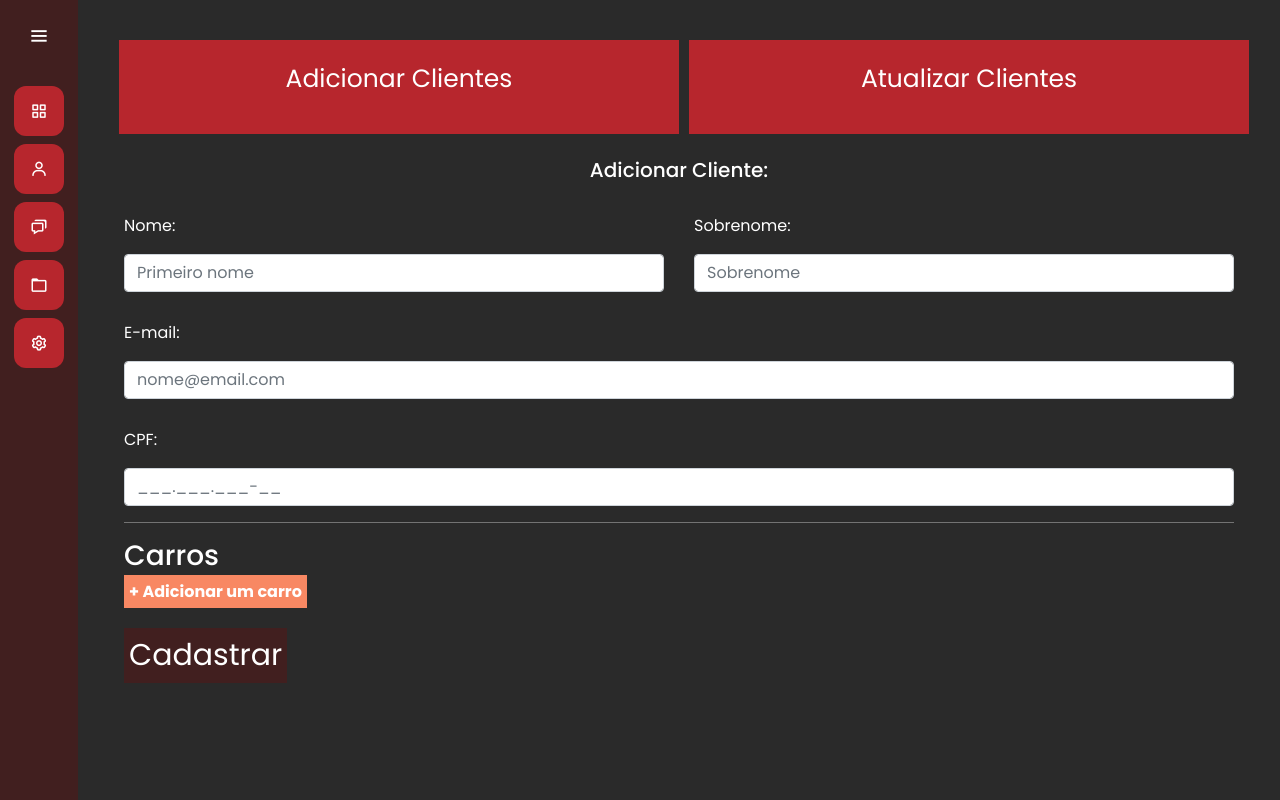
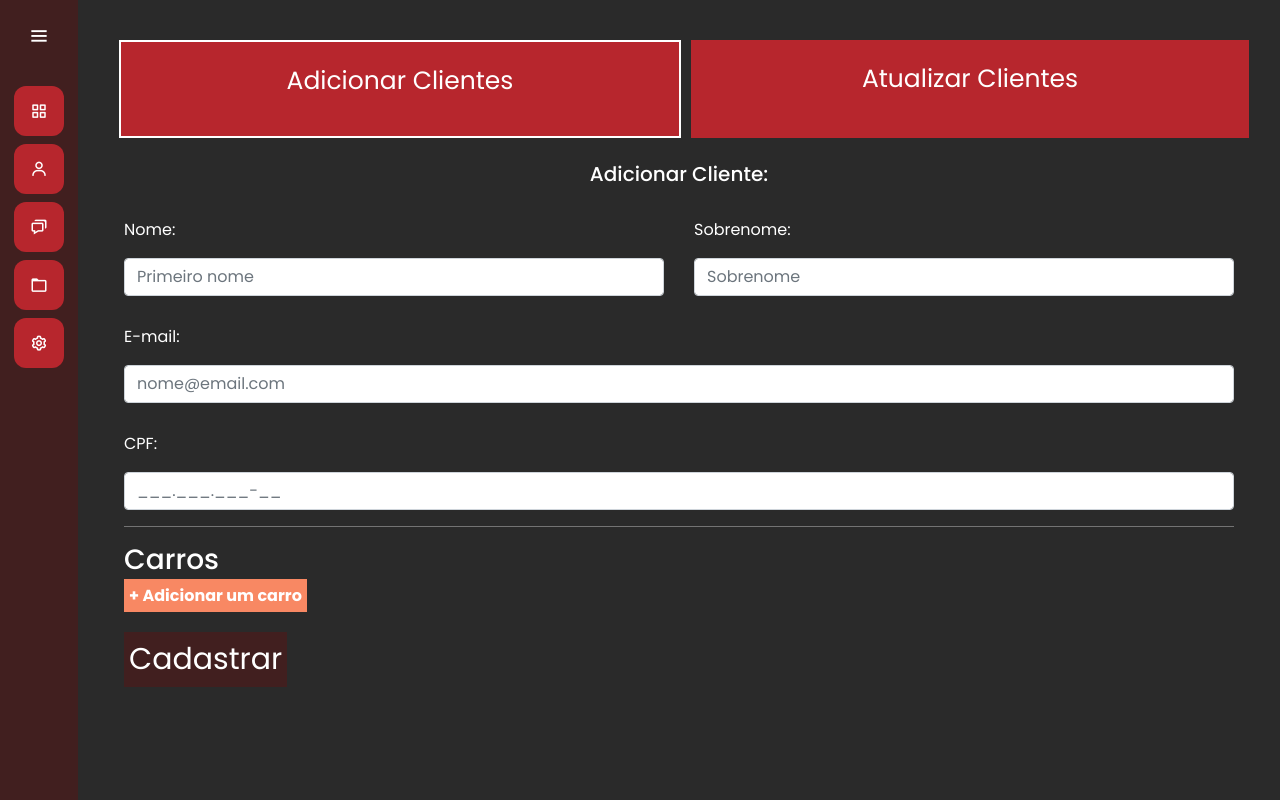
Before and after one commit to EdmarLelis/LelisAutoCenter, a Django app: page /clientes/ in a window 1280 px wide. Run offline with Django 4.2, Linux system fonts and the light colour scheme; data comes from the database, SQL or seed files in the repository; both versions use the stored data as it was after the commit.

Commit message:
atualizar cliente

```diff
--- a/clientes/templates/clientes.html
+++ b/clientes/templates/clientes.html
@@ -14,11 +14,11 @@
 
         <div class='row'  id='options'>
 
-            <div onclick='exibir_form("1")' class='col-md card-dashboard'>
+            <div onclick='exibir_form("1")' id="add" class='col-md card-dashboard'>
                 <p class='text-card'>Adicionar Clientes</p>
             </div>
 
-            <div onclick='exibir_form("2")' class='col-md card-dashboard'>
+            <div onclick='exibir_form("2")' id="att" class='col-md card-dashboard'>
                 <p class='text-card'>Atualizar Clientes</p>
             </div>
 
@@ -94,7 +94,7 @@
 
             <br>
 
-            <select class="form-control">
+            <select id="cliente-select" onchange="dados_cliente()" class="form-control">
                 {% for cliente in clientes %}
                     <option value='{{cliente.id}}'>{{cliente.nome}} {{cliente.sobrenome}} - {{cliente.cpf}}</option>
                 {% endfor %}
--- a/templates/static/clientes/css/clientes.css
+++ b/templates/static/clientes/css/clientes.css
@@ -92,6 +92,10 @@ span#btn-remove{
     text-align: center;
 }
 
+#add {
+    border: 2px solid white;
+}
+
 #att_cliente{
     display: none;
 }
--- a/templates/static/clientes/js/clientes.js
+++ b/templates/static/clientes/js/clientes.js
@@ -10,17 +10,35 @@ function add_carro(){
 function exibir_form(tipo){
     add_cliente = document.getElementById("adicionar-cliente")
     att_cliente = document.getElementById("att_cliente")
+    add = document.getElementById("add")
+    att = document.getElementById("att")
 
     if(tipo == "1"){
 
         att_cliente.style.display = "none"
         add_cliente.style.display = "block"
+        add.setAttribute('style', 'border: 2px solid white;')
+        att.setAttribute('style', 'border: none;')
+
+
 
     }else if(tipo == "2"){
 
         add_cliente.style.display = "none"
         att_cliente.style.display = "block"
+        att.setAttribute('style', 'border: 2px solid white;')
+        add.setAttribute('style', 'border: none;')
 
     }
 
 }
+
+function dados_cliente(){
+    cliente = document.getElementById("cliente-select")
+
+    fetch("/clientes/atualiza_cliente/", {
+        method: "POST",
+
+    })
+
+}
```
Also changed, not shown: db.sqlite3.
